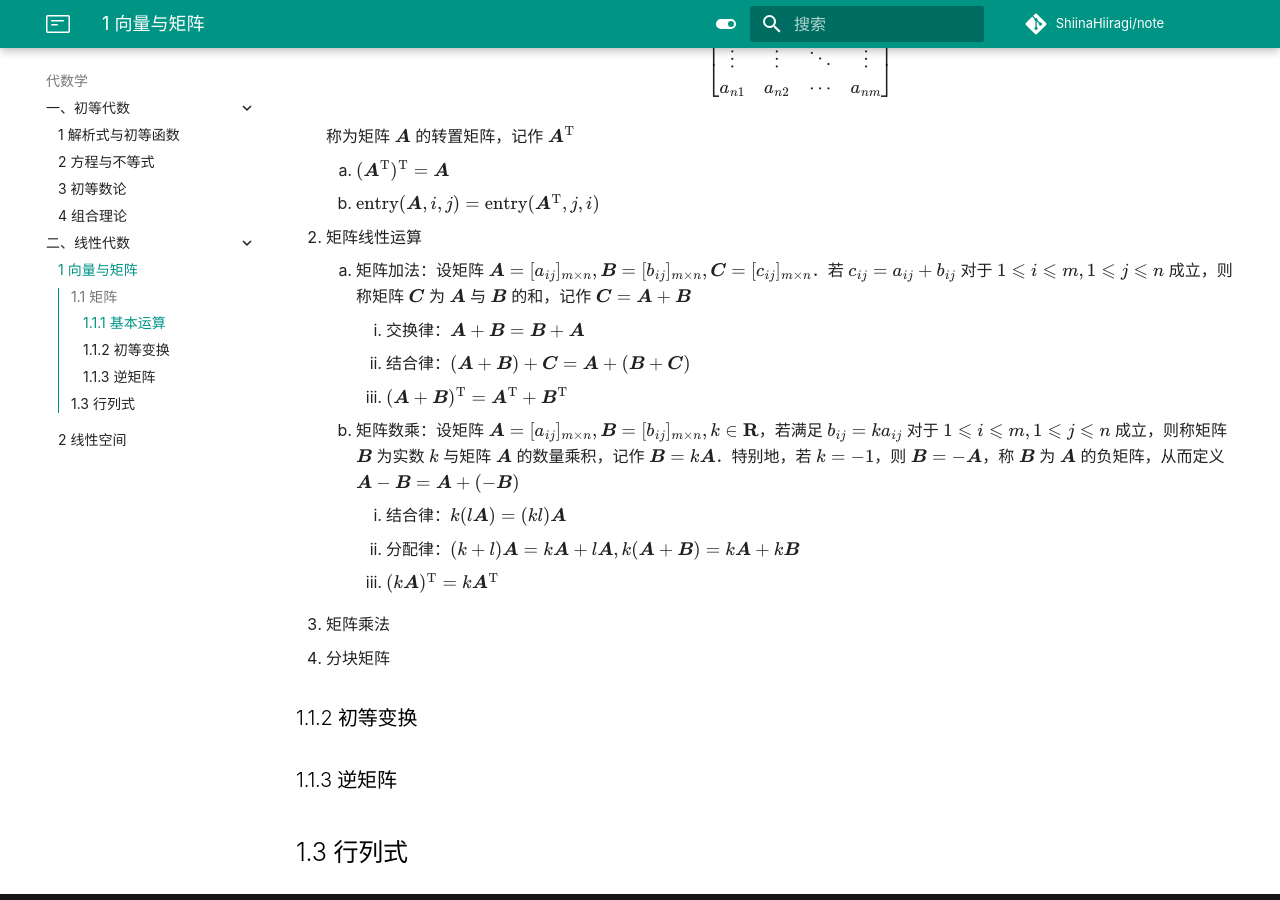
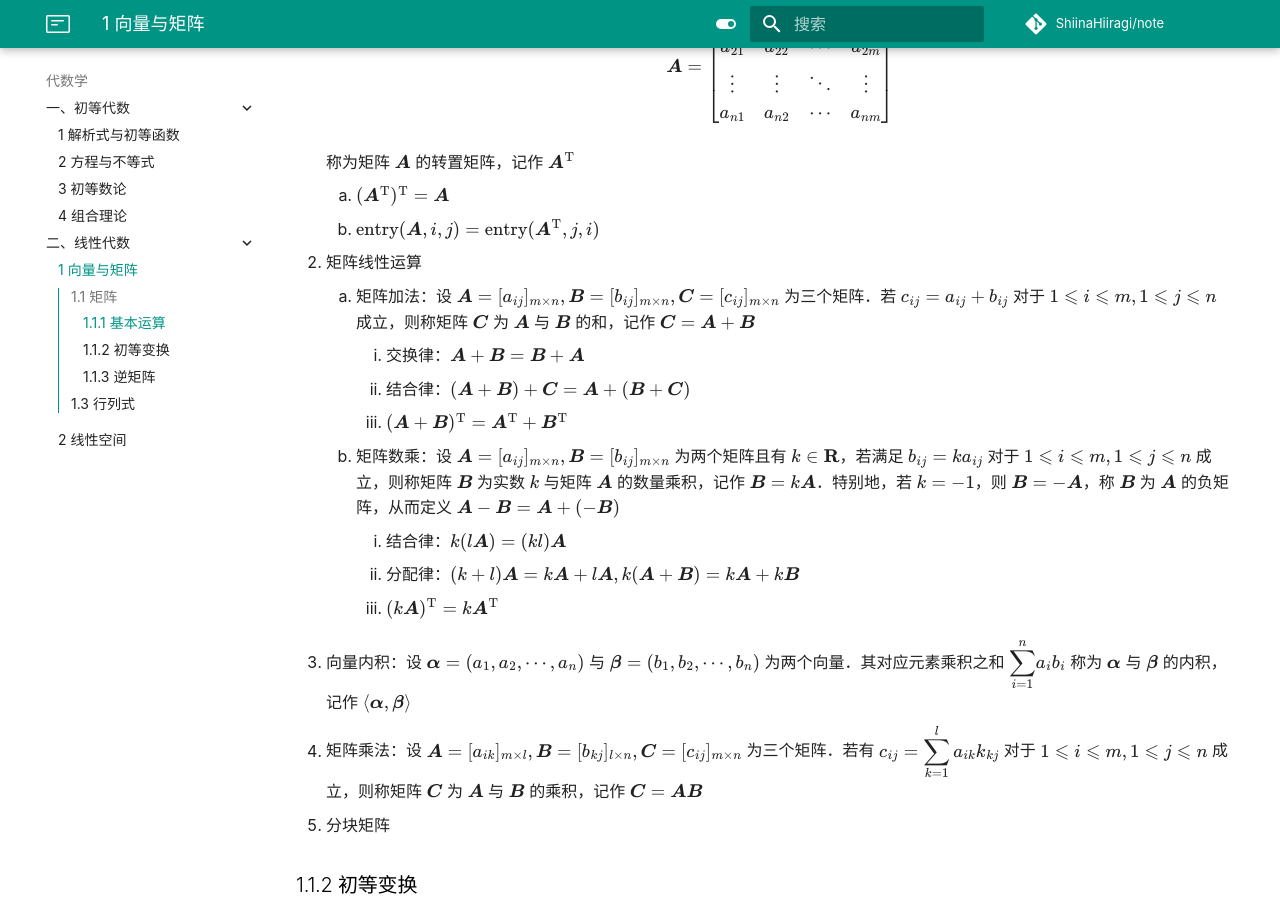
Before and after one commit to ShiinaHiiragi/note, an MkDocs documentation site: the page built from docs/alg/lin/mat.md, in a window 1280 px wide and 900 px high, scrolled down 1747 px. Built offline with MkDocs 1.6.1 and Material for MkDocs 9.7.7, drawn with Linux system fonts in a browser that asks for light colours; comment, search, counter and statistics services are not loaded; some of the changed text lies outside the part shown.

Commit message:
stage meta

```diff
--- a/docs/alg/lin/mat.md
+++ b/docs/alg/lin/mat.md
@@ -30,7 +30,7 @@
     \end{bmatrix}
     $$
 
-    称为 $m \times n$ 矩阵，也可用 $\boldsymbol A_{m \times n}$ 或 $[a_{ij}], [a_{ij}]_{m \times n}$ 表示．称 $a_{ij}$ 或 $\mathrm{entry}(\boldsymbol A, i, j)$ 为矩阵的第 $i$ 行第 $j$ 列元素
+    称为 $m \times n$ 矩阵，也可用 $\boldsymbol A_{m \times n}$ 或 $[a_{ij}], [a_{ij}]_{m \times n}$ 表示．称 $a_{ij}$ 或 $\mathrm{entry}(\boldsymbol A, i, j)$ 为矩阵的第 $i$ 行第 $j$ 列元素，$\mathrm{row}(\boldsymbol A, i)$ 表示矩阵 $\boldsymbol A$ 第 $i$ 行元素组成的行向量，$\mathrm{col}(\boldsymbol B, j)$ 表示矩阵 $\boldsymbol B$ 的第 $j$ 列组成的列向量
 
     1. 零矩阵：若矩阵的所有元素均为 $0$，则该矩阵称为零矩阵，记作 $\boldsymbol O$ 或 $\boldsymbol O_{m \times n}$
     2. 方阵：当 $m = n$，称 $\boldsymbol A_{m \times n}$ 为 $n$ 阶方阵，该方阵从左上角至右下角的元素 $a_{11}, a_{22}, \cdots, a_{nn}$ 称为（主）对角线元素
@@ -82,16 +82,17 @@
     2. $\mathrm{entry}(\boldsymbol A, i, j) = \mathrm{entry}(\boldsymbol A^{\mathrm T}, j, i)$
 
 2. 矩阵线性运算
-    1. 矩阵加法：设矩阵 $\boldsymbol A = [a_{ij}]_{m \times n}, \boldsymbol B = [b_{ij}]_{m \times n}, \boldsymbol C = [c_{ij}]_{m \times n}$．若 $c_{ij} = a_{ij} + b_{ij}$ 对于 $1 \leqslant i \leqslant m, 1 \leqslant j \leqslant n$ 成立，则称矩阵 $\boldsymbol C$ 为 $\boldsymbol A$ 与 $\boldsymbol B$ 的和，记作 $\boldsymbol C = \boldsymbol A + \boldsymbol B$
+    1. 矩阵加法：设 $\boldsymbol A = [a_{ij}]_{m \times n}, \boldsymbol B = [b_{ij}]_{m \times n}, \boldsymbol C = [c_{ij}]_{m \times n}$ 为三个矩阵．若 $c_{ij} = a_{ij} + b_{ij}$ 对于 $1 \leqslant i \leqslant m, 1 \leqslant j \leqslant n$ 成立，则称矩阵 $\boldsymbol C$ 为 $\boldsymbol A$ 与 $\boldsymbol B$ 的和，记作 $\boldsymbol C = \boldsymbol A + \boldsymbol B$
         1. 交换律：$\boldsymbol A + \boldsymbol B = \boldsymbol B + \boldsymbol A$
         2. 结合律：$(\boldsymbol A + \boldsymbol B) + \boldsymbol C = \boldsymbol A + (\boldsymbol B + \boldsymbol C)$
         3. $(\boldsymbol A + \boldsymbol B)^{\mathrm T} = \boldsymbol A^{\mathrm T} + \boldsymbol B^{\mathrm T}$
-    2. 矩阵数乘：设矩阵 $\boldsymbol A = [a_{ij}]_{m \times n}, \boldsymbol B = [b_{ij}]_{m \times n}, k \in \mathbf R$，若满足 $b_{ij} = ka_{ij}$ 对于 $1 \leqslant i \leqslant m, 1 \leqslant j \leqslant n$ 成立，则称矩阵 $\boldsymbol B$ 为实数 $k$ 与矩阵 $\boldsymbol A$ 的数量乘积，记作 $\boldsymbol B = k\boldsymbol A$．特别地，若 $k = -1$，则 $\boldsymbol B = -\boldsymbol A$，称 $\boldsymbol B$ 为 $\boldsymbol A$ 的负矩阵，从而定义 $\boldsymbol A - \boldsymbol B = \boldsymbol A + (-\boldsymbol B)$
+    2. 矩阵数乘：设 $\boldsymbol A = [a_{ij}]_{m \times n}, \boldsymbol B = [b_{ij}]_{m \times n}$ 为两个矩阵且有 $k \in \mathbf R$，若满足 $b_{ij} = ka_{ij}$ 对于 $1 \leqslant i \leqslant m, 1 \leqslant j \leqslant n$ 成立，则称矩阵 $\boldsymbol B$ 为实数 $k$ 与矩阵 $\boldsymbol A$ 的数量乘积，记作 $\boldsymbol B = k\boldsymbol A$．特别地，若 $k = -1$，则 $\boldsymbol B = -\boldsymbol A$，称 $\boldsymbol B$ 为 $\boldsymbol A$ 的负矩阵，从而定义 $\boldsymbol A - \boldsymbol B = \boldsymbol A + (-\boldsymbol B)$
         1. 结合律：$k(l\boldsymbol A) = (kl)\boldsymbol A$
         2. 分配律：$(k + l)\boldsymbol A = k\boldsymbol A + l\boldsymbol A, k(\boldsymbol A + \boldsymbol B) = k\boldsymbol A + k\boldsymbol B$
         3. $(k\boldsymbol A)^{\mathrm T} = k\boldsymbol A^{\mathrm T}$
-3. 矩阵乘法
-4. 分块矩阵
+3. 向量内积：设 $\boldsymbol \alpha = (a_1, a_2, \cdots, a_n)$ 与 $\boldsymbol \beta = (b_1, b_2, \cdots, b_n)$ 为两个向量．其对应元素乘积之和 ${\displaystyle \sum_{i=1}^n} a_i b_i$ 称为 $\boldsymbol \alpha$ 与 $\boldsymbol \beta$ 的内积，记作 $\left<\boldsymbol \alpha, \boldsymbol \beta\right>$
+4. 矩阵乘法：设 $\boldsymbol A = [a_{ik}]_{m \times l}, \boldsymbol B = [b_{kj}]_{l \times n}, \boldsymbol C = [c_{ij}]_{m \times n}$ 为三个矩阵．若有 $c_{ij} = {\displaystyle \sum_{k=1}^l a_{ik} k_{kj}}$ 对于 $1 \leqslant i \leqslant m, 1 \leqslant j \leqslant n$ 成立，则称矩阵 $\boldsymbol C$ 为 $\boldsymbol A$ 与 $\boldsymbol B$ 的乘积，记作 $\boldsymbol C = \boldsymbol A \boldsymbol B$
+5. 分块矩阵
 
 ### 1.1.2 初等变换
 
```
Also changed, not shown: docs/alg/lin/lin.md (+1 -0 lines), docs/intro/toc.md (+4 -4 lines).
